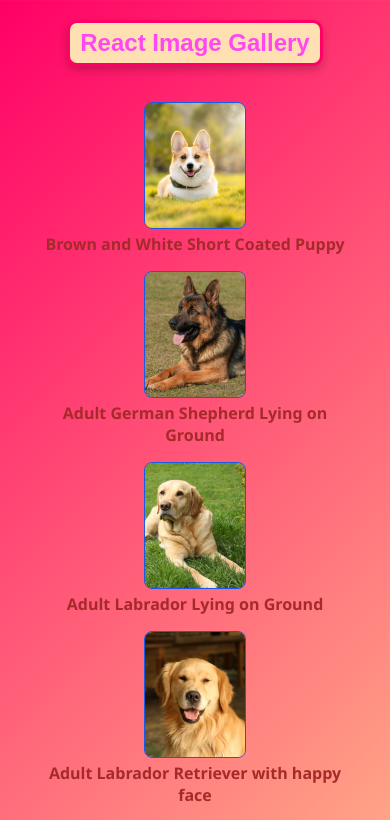
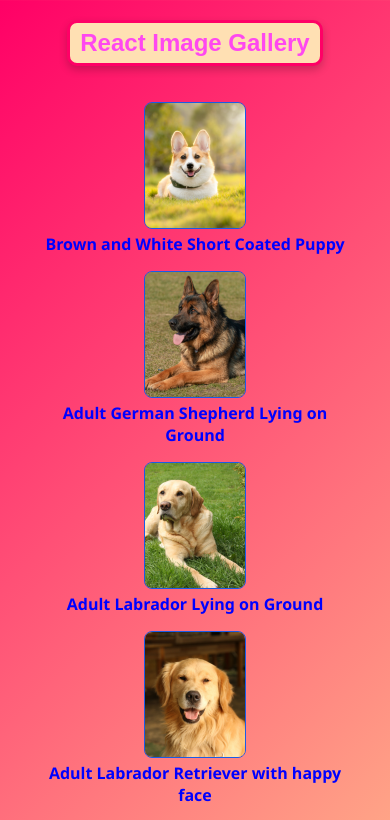
Before and after one commit to VigneshKumar2711/Image-Gallery--React, a React (Create React App) app: page / in a window 390 px wide. Shown: the top 820 px of the page. Built offline with nearby package versions, Linux system fonts and the light colour scheme.

Commit message:
Update style.css

```diff
--- a/src/style.css
+++ b/src/style.css
@@ -170,7 +170,7 @@ figcaption{
 
     figcaption {
         font-size: 1em;
-        color: brown;
+        color: blue;
     }
 }
 
```
